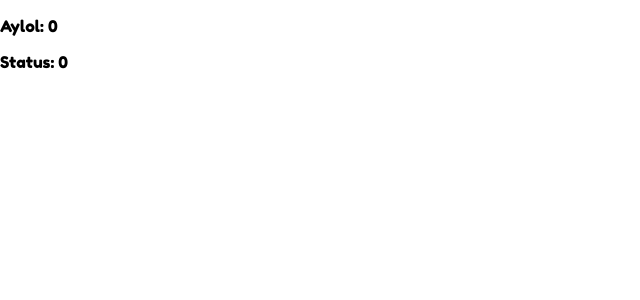
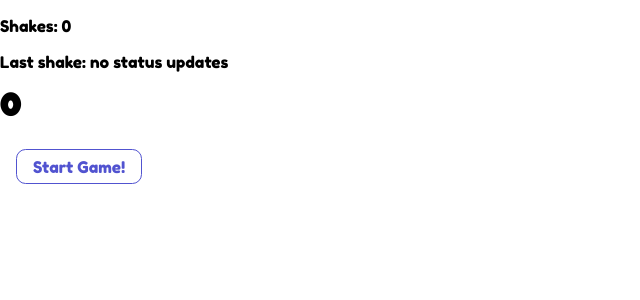
Before and after one commit to pinda-fun/pinda-fun, a React (Create React App) app in the folder Web/: page /balloon-game in a window 1280 px wide. Shown: the top 300 px of the page, without its empty margins (0-640 px from the left). Built offline with nearby package versions, Linux system fonts and the light colour scheme.

Commit message:
Add clock logic

```diff
--- a/Web/src/games/BalloonShake.tsx
+++ b/Web/src/games/BalloonShake.tsx
@@ -3,10 +3,10 @@ import {
   fromEvent, Observable, EMPTY,
 } from 'rxjs';
 import {
-  filter, map, pluck, debounceTime, startWith,
+  filter, map, pluck, debounceTime, startWith, takeUntil, share, last,
 } from 'rxjs/operators';
 import useCounter from './hooks';
-import { unwrap } from './utils/rxhelpers';
+import { unwrap, createTimerObservable } from './rxhelpers';
 import Button from '../components/common/Button';
 
 enum MotionPermission {
@@ -35,6 +35,8 @@ const BalloonShake: React.FC = () => {
   const [obs, setObs] = useState<Observable<number | never>>(EMPTY);
   const [permission, setPermission] = useState(MotionPermission.NOT_SET);
   const [showPermissionButton, setPermissionButton] = useState(false);
+  const [secondsLeft, setSecondsLeft] = useState(0);
+  const [gameStarted, startGame] = useState(false);
   const { count, status } = useCounter(obs, -1);
 
   const getPermissionAvailability = () => {
@@ -51,7 +53,14 @@ const BalloonShake: React.FC = () => {
 
   useEffect(getPermissionAvailability, []);
 
-  useEffect(() => setObs(getShakeObservable(permission)), [permission]);
+  useEffect(() => {
+    if (permission !== MotionPermission.GRANTED || !gameStarted) return;
+    const timer = createTimerObservable(60).pipe(share());
+    timer.subscribe(left => setSecondsLeft(left));
+    setObs(getShakeObservable(permission).pipe(
+      takeUntil(timer.pipe(last())),
+    ));
+  }, [permission, gameStarted]);
 
   const getPermission = async function requestPermission() {
     try {
@@ -71,11 +80,14 @@ const BalloonShake: React.FC = () => {
   return (
     <>
       <p>
-        Aylol: {count}
+        Shakes: {count}
       </p>
       <p>
-        Status: {status === null ? 'no status updates' : status}
+        Last shake: {status === null ? 'no status updates' : status}
       </p>
+      <h1>
+        {secondsLeft}
+      </h1>
       {permission === MotionPermission.NOT_SET
         && (
           <p>
@@ -88,6 +100,12 @@ const BalloonShake: React.FC = () => {
             Set Permission
           </Button>
         )}
+      {permission === MotionPermission.GRANTED
+        && (
+          <Button onClick={() => startGame(true)} type="button">
+            Start Game!
+          </Button>
+        )}
     </>
   );
 };
--- /dev/null
+++ b/Web/src/games/rxhelpers.ts
@@ -0,0 +1,36 @@
+import { Observable, interval, defer } from 'rxjs';
+import {
+  takeWhile, map,
+} from 'rxjs/operators';
+
+
+/** Unwraps Optional (`T | null`) types to `T`, or filters out if `null`. */
+export function unwrap<T>(observable: Observable<T | null>) {
+  return new Observable<T>(newObserver => {
+    const subscription = observable.subscribe(
+      nextItem => {
+        if (nextItem !== null) newObserver.next(nextItem);
+      },
+      newObserver.error,
+      newObserver.complete,
+    );
+    return subscription.unsubscribe;
+  });
+}
+
+function immediateTimerObservable(ticks: number, timerInterval = 1000): Observable<number> {
+  const startTime = new Date().getTime();
+  return interval(timerInterval).pipe(
+    map(() => new Date().getTime() - startTime),
+    takeWhile(x => x <= timerInterval * ticks),
+    map(x => Math.max(0, ticks - Math.floor(x / timerInterval))),
+  );
+}
+
+/**
+   Defers creation of observable until subscribed to. Required for wall-clock relative
+   timing in order support phone browser going inactive.
+ */
+export const createTimerObservable = (ticks: number, timerInterval?: number) => defer(
+  () => immediateTimerObservable(ticks, timerInterval),
+);
--- a/Web/src/games/utils/rxhelpers.ts
+++ /dev/null
@@ -1,15 +0,0 @@
-import { Observable } from 'rxjs';
-
-/** Unwraps Optional (`T | null`) types to `T`, or filters out if `null`. */
-export function unwrap<T>(observable: Observable<T | null>) {
-  return new Observable<T>(newObserver => {
-    const subscription = observable.subscribe(
-      nextItem => {
-        if (nextItem !== null) newObserver.next(nextItem);
-      },
-      newObserver.error,
-      newObserver.complete,
-    );
-    return subscription.unsubscribe;
-  });
-}
```
